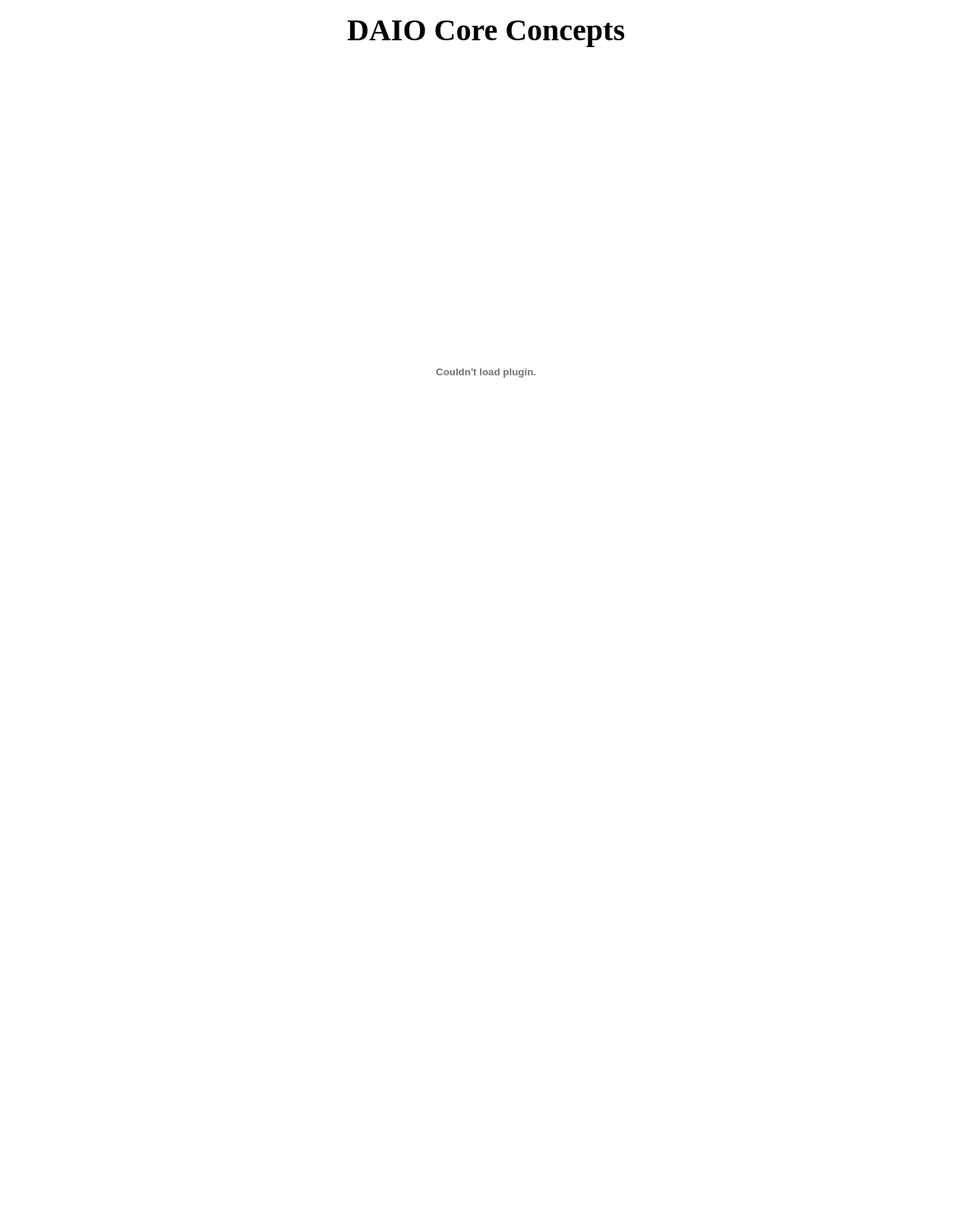
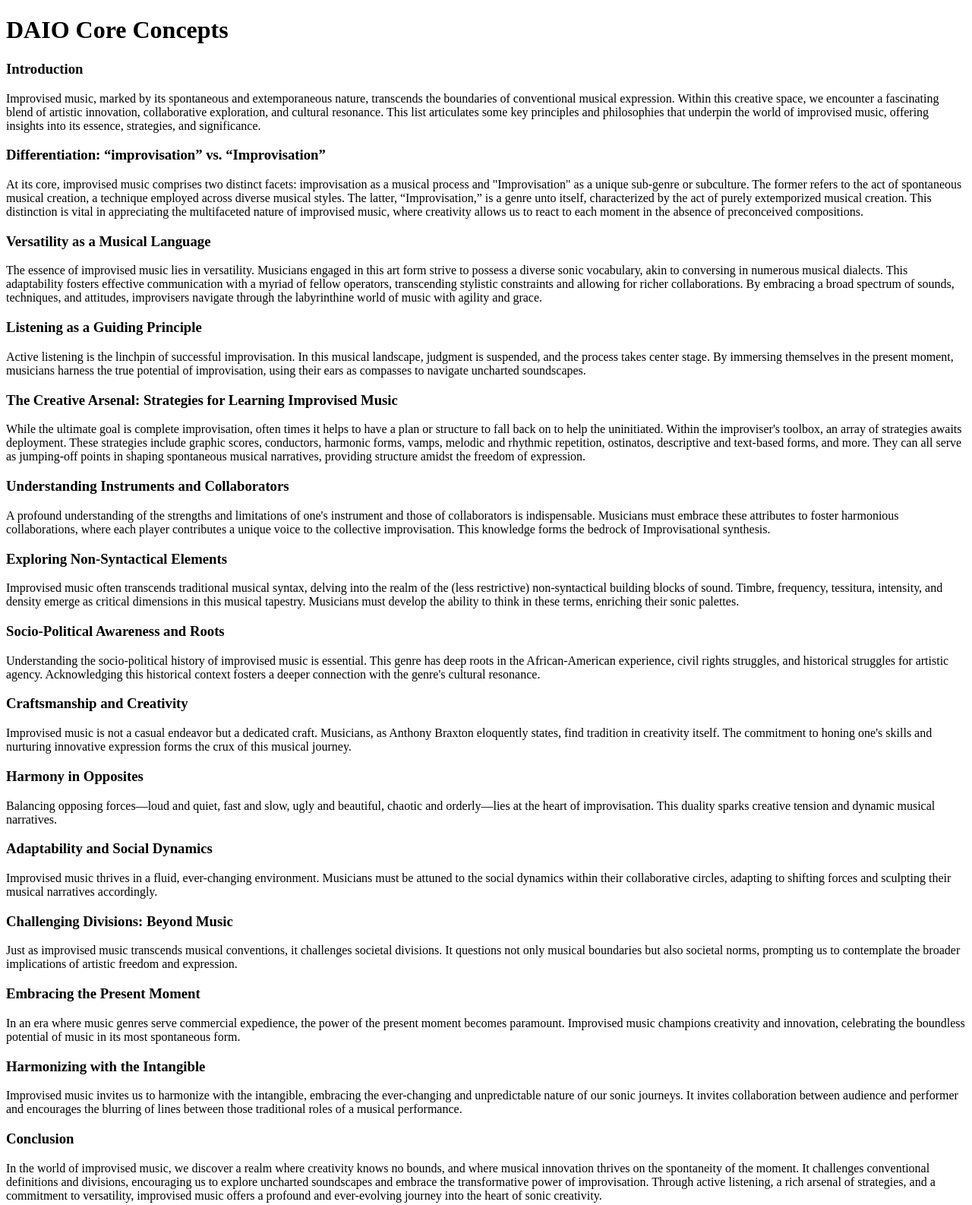
Before and after one commit to fAd-campaign/daioWebSite2.0, a plain HTML site: page coreConcepts.html in a window 1280 px wide. Shown: the whole page at 76% size. Before the commit the page ends 894 px from the top, so only its background shows below. Drawn offline with Linux system fonts and the light colour scheme.

Commit message:
coreConcepts converted to html

```diff
--- a/coreConcepts.html
+++ b/coreConcepts.html
@@ -1,51 +1,58 @@
 <!DOCTYPE html>
 <html>
   <head>
-    <meta charset="UTF-8">
-    <title>Core Concepts</title>
-    <style>
-      /* Responsive styles */
-      body {
-        margin: 0;
-        padding: 0;
-      }
-      h1 {
-        font-size: 2.5rem;
-        text-align: center;
-        margin-top: 1rem;
-      }
-      embed {
-        width: 100%;
-        height: 100vh;
-      }
-      button {
-        display: block;
-        margin: 1rem auto;
-        padding: 0.5rem 1rem;
-        font-size: 1.2rem;
-        border-radius: 0.5rem;
-        background-color: #007bff;
-        color: #fff;
-        border: none;
-      }
-      button:hover {
-        cursor: pointer;
-        background-color: #0069d9;
-      }
-      @media (max-width: 768px) {
-        h1 {
-          font-size: 2rem;
-        }
-        button {
-          font-size: 1rem;
-        }
-      }
-    </style>
+
   </head>
   <body>
     <h1>DAIO Core Concepts</h1>
-    <embed src="DAIOcoreConcepts.pdf#page=1-3" type="application/pdf" />
+<!-- Paragraph 1 -->
+    <h3>Introduction</h3>
+    <p>Improvised music, marked by its spontaneous and extemporaneous nature, transcends the boundaries of conventional musical expression. Within this creative space, we encounter a fascinating blend of artistic innovation, collaborative exploration, and cultural resonance. This list articulates some key principles and philosophies that underpin the world of improvised music, offering insights into its essence, strategies, and significance.</p>
+<!-- Paragraph 2 -->
+    <h3>Differentiation: “improvisation” vs. “Improvisation”</h3>
+    <p>At its core, improvised music comprises two distinct facets: improvisation as a musical process and "Improvisation" as a unique sub-genre or subculture. The former refers to the act of spontaneous musical creation, a technique employed across diverse musical styles. The latter, “Improvisation,” is a genre unto itself, characterized by the act of purely extemporized musical creation. This distinction is vital in appreciating the multifaceted nature of improvised music, where creativity allows us to react to each moment in the absence of preconceived compositions.</p>
+<!-- Paragraph 3 -->
+    <h3>Versatility as a Musical Language </h3>
+    <p>The essence of improvised music lies in versatility. Musicians engaged in this art form strive to possess a diverse sonic vocabulary, akin to conversing in numerous musical dialects. This adaptability fosters effective communication with a myriad of fellow operators, transcending stylistic constraints and allowing for richer collaborations. By embracing a broad spectrum of sounds, techniques, and attitudes, improvisers navigate through the labyrinthine world of music with agility and grace.</p>
+<!-- Paragraph 4 -->
+    <h3>Listening as a Guiding Principle</h3>
+    <p>Active listening is the linchpin of successful improvisation. In this musical landscape, judgment is suspended, and the process takes center stage. By immersing themselves in the present moment, musicians harness the true potential of improvisation, using their ears as compasses to navigate uncharted soundscapes.</p>
+<!-- Paragraph 5 -->
+    <h3>The Creative Arsenal: Strategies for Learning Improvised Music </h3>
+    <p>While the ultimate goal is complete improvisation, often times it helps to have a plan or structure to fall back on to help the uninitiated. Within the improviser's toolbox, an array of strategies awaits deployment. These strategies include graphic scores, conductors, harmonic forms, vamps, melodic and rhythmic repetition, ostinatos, descriptive and text-based forms, and more. They can all serve as jumping-off points in shaping spontaneous musical narratives, providing structure amidst the freedom of expression.</p>
+<!-- Paragraph 6 -->
+    <h3>Understanding Instruments and Collaborators </h3>
+    <p>A profound understanding of the strengths and limitations of one's instrument and those of collaborators is indispensable. Musicians must embrace these attributes to foster harmonious collaborations, where each player contributes a unique voice to the collective improvisation. This knowledge forms the bedrock of Improvisational synthesis.</p>
+<!-- Paragraph 7 -->
+    <h3>Exploring Non-Syntactical Elements </h3>
+    <p>Improvised music often transcends traditional musical syntax, delving into the realm of the (less restrictive) non-syntactical building blocks of sound. Timbre, frequency, tessitura, intensity, and density emerge as critical dimensions in this musical tapestry. Musicians must develop the ability to think in these terms, enriching their sonic palettes.</p>
+<!-- Paragraph 8 -->
+    <h3>Socio-Political Awareness and Roots </h3>
+    <p>Understanding the socio-political history of improvised music is essential. This genre has deep roots in the African-American experience, civil rights struggles, and historical struggles for artistic agency. Acknowledging this historical context fosters a deeper connection with the genre's cultural resonance.</p>
+<!-- Paragraph 9 -->
+    <h3>Craftsmanship and Creativity </h3>
+    <p>Improvised music is not a casual endeavor but a dedicated craft. Musicians, as Anthony Braxton eloquently states, find tradition in creativity itself. The commitment to honing one's skills and nurturing innovative expression forms the crux of this musical journey.</p>
+<!-- Paragraph 10 -->
+    <h3>Harmony in Opposites </h3>
+    <p>Balancing opposing forces—loud and quiet, fast and slow, ugly and beautiful, chaotic and orderly—lies at the heart of improvisation. This duality sparks creative tension and dynamic musical narratives.</p>
+<!-- Paragraph 11 -->
+    <h3>Adaptability and Social Dynamics </h3>
+    <p>Improvised music thrives in a fluid, ever-changing environment. Musicians must be attuned to the social dynamics within their collaborative circles, adapting to shifting forces and sculpting their musical narratives accordingly.</p>
+<!-- Paragraph 12 -->
+    <h3>Challenging Divisions: Beyond Music </h3>
+    <p>Just as improvised music transcends musical conventions, it challenges societal divisions. It questions not only musical boundaries but also societal norms, prompting us to contemplate the broader implications of artistic freedom and expression.</p>
+<!-- Paragraph 13 -->
+    <h3>Embracing the Present Moment </h3>
+    <p>In an era where music genres serve commercial expedience, the power of the present moment becomes paramount. Improvised music champions creativity and innovation, celebrating the boundless potential of music in its most spontaneous form.</p>
+<!-- Paragraph 14 -->
+    <h3>Harmonizing with the Intangible </h3>
+    <p>Improvised music invites us to harmonize with the intangible, embracing the ever-changing and unpredictable nature of our sonic journeys. It invites collaboration between audience and performer and encourages the blurring of lines between those traditional roles of a musical performance.</p>
+<!-- Paragraph 15 -->
+    <h3>Conclusion</h3>
+    <p>In the world of improvised music, we discover a realm where creativity knows no bounds, and where musical innovation thrives on the spontaneity of the moment. It challenges conventional definitions and divisions, encouraging us to explore uncharted soundscapes and embrace the transformative power of improvisation. Through active listening, a rich arsenal of strategies, and a commitment to versatility, improvised music offers a profound and ever-evolving journey into the heart of sonic creativity.</p>
+
     <br>
+
 
   </body>
 </html>
```
